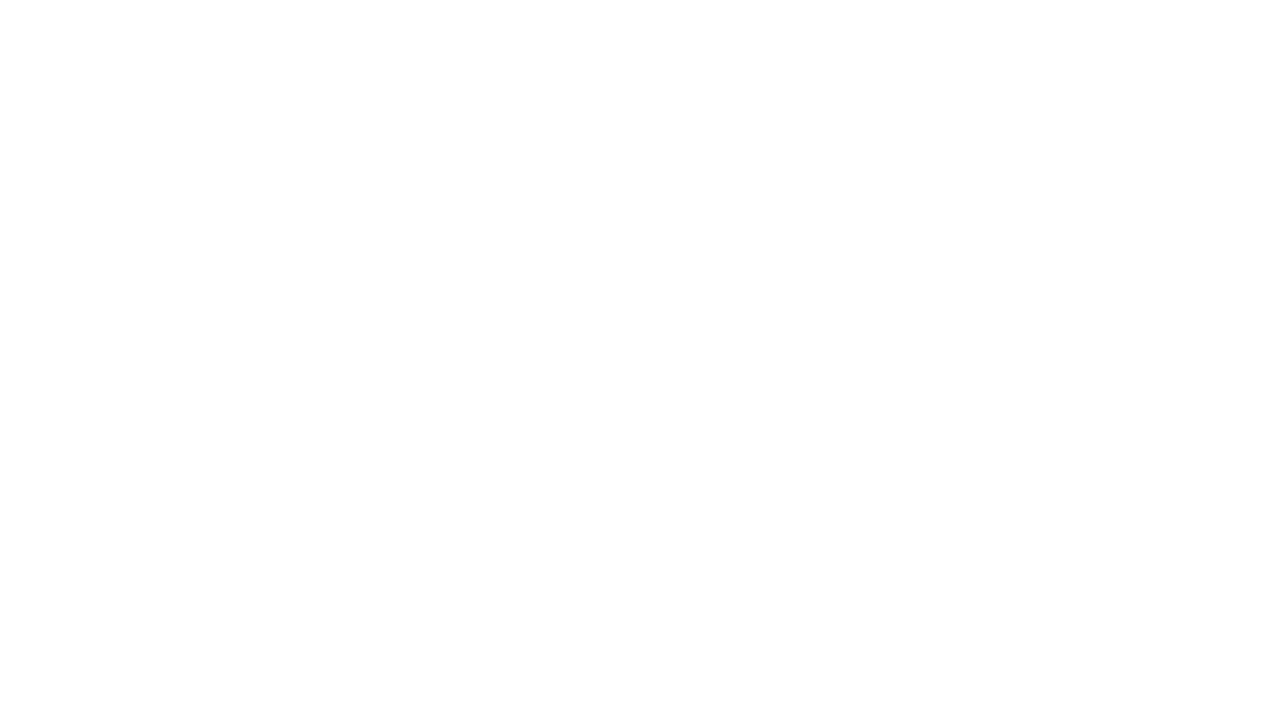
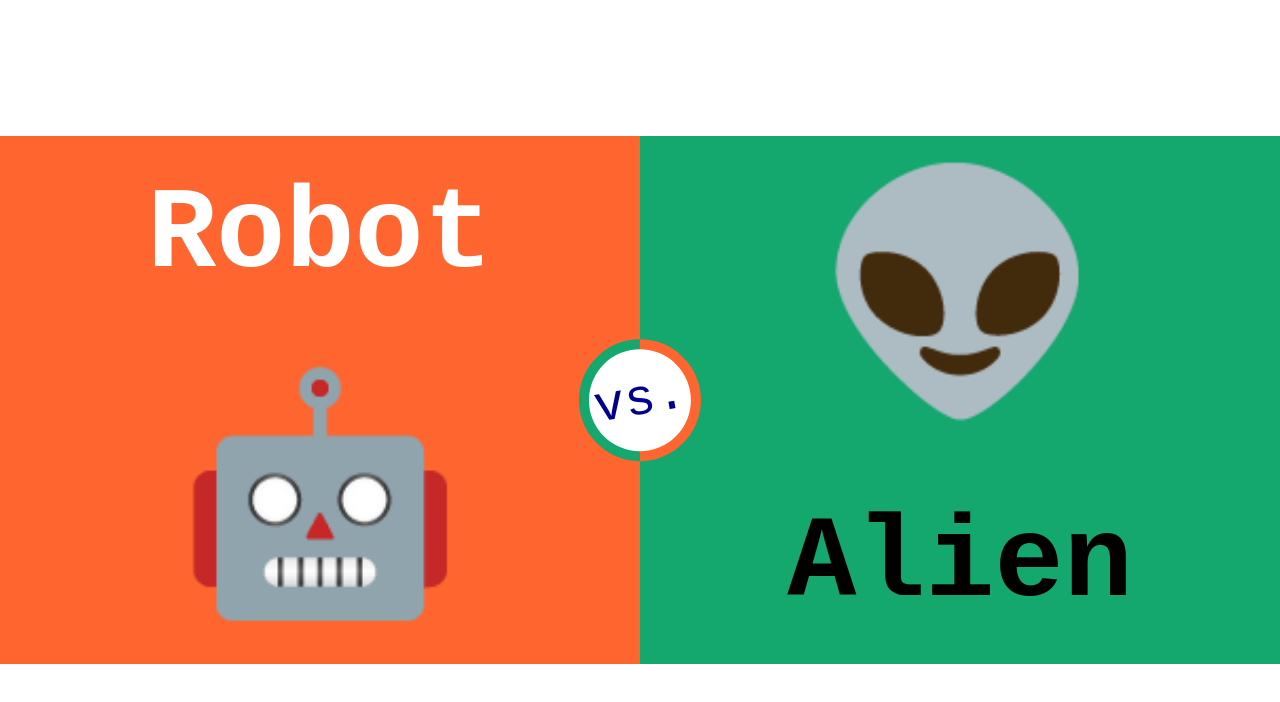
Before and after one commit to gogpg/css-grid-project, a plain HTML site: page grid-basic/demo.html in a window 1280 px wide. Drawn offline with Linux system fonts and the light colour scheme.

Commit message:
grid, flex, animation

```diff
--- a/grid-basic/demo.css
+++ b/grid-basic/demo.css
@@ -0,0 +1,108 @@
+body {
+    height: 100vh;
+    margin: 0;
+    font-family: 'Courier New', Courier, monospace;
+}
+
+.wrapper {
+    height: 100%;
+    overflow: hidden;
+    display: flex;
+    justify-content: center;
+    align-items: center;
+}
+
+.sides {
+    position: relative;
+    animation: 0.7s customBounce ease 0.4s both;
+
+    display: grid;
+    grid-template-columns: 50vw 50vw;
+}
+
+@keyframes customBounce {
+    0% {
+        grid-gap: 100vw;
+    }
+    12% {
+        grid-gap: 90vw;
+    }
+    24% {
+        grid-gap: 57vw;
+    }
+    36% {
+        grid-gap: 3vw;
+    }
+    54% {
+        grid-gap: 25vw;
+    }
+    74% {
+        grid-gap: 2.5vw;
+    }
+    82% {
+        grid-gap: 6.25vw;
+    }
+    92% {
+        grid-gap: .7vw;
+    }
+    96% {
+        grid-gap: 1.5vw;
+    }
+    100% {
+        grid-gap: 0;
+    }
+}
+
+.side {
+    display: flex;
+    flex-direction: column;
+    align-items: center;
+    font-size: 6vw;
+}
+
+.robot {
+    background-color: #ff652f;
+    color: #ffff;
+}
+
+.alien {
+    background-color: #14a76e;
+    color: #000000;
+    flex-direction: column-reverse;
+}
+
+.name {
+    margin: 0.3em;
+}
+
+.emoji {
+    font-size: 3em;
+    margin: 0.1em;
+}
+
+.versus {
+    position: absolute;
+    width: 8vw;
+    height: 8vw;
+    background-color: #ffffff;
+    border-radius: 50%;
+    left: 0;
+    right: 0;
+    bottom: 0;
+    top: 0;
+    margin: auto;
+    z-index: 3;
+    display: flex;
+    align-items: center;
+    justify-content: center;
+    font-size: 4vw;
+    color: darkblue;
+    border-width: 10px;
+    border-style: solid;
+    border-color: #14a76e #ff652f #ff652f #14a76e;
+    transform: rotate(-45deg);
+}
+
+.versus span {
+    transform: rotate(35deg)
+}
--- a/grid-basic/demo.html
+++ b/grid-basic/demo.html
@@ -5,8 +5,31 @@
     <meta http-equiv="X-UA-Compatible" content="IE=edge">
     <meta name="viewport" content="width=device-width, initial-scale=1.0">
     <title>Flexbox Demo</title>
+    <link rel="stylesheet" href="./demo.css">
 </head>
 <body>
+    <div class="wrapper">
+
+        <div class="sides">
+
+            <div class="side robot">
+                <h2 class="name">Robot</h2>
+                <div class="emoji">🤖</div>
+            </div>
+
+            <div class="versus">
+                <span>vs.</span>
+            </div>
+
+            <div class="side alien">
+                <h2 class="name">Alien</h2>
+                <div class="emoji">👽</div>
+            </div>
+
+        </div>
+
+    </div>
+
 
 </body>
 </html>
```
